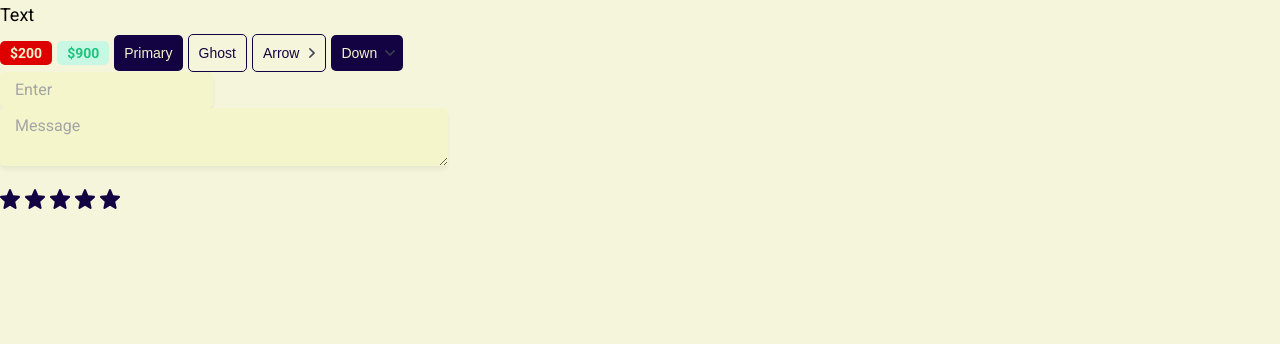
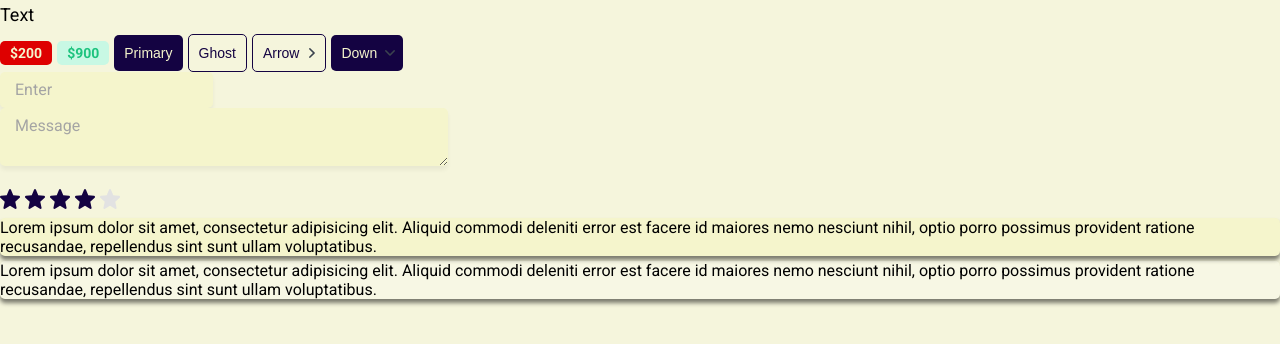
Before and after one commit to M-Orziboyev/education, a Next.js app: page / in a window 1280 px wide. Shown: the top 344 px of the page. Built offline with nearby package versions, Linux system fonts and the light colour scheme.

Commit message:
Card component

```diff
--- /dev/null
+++ b/src/components/card/card.module.css
@@ -0,0 +1,10 @@
+.card{
+    box-shadow: 0 4px 4px rgba(0,0,0,0.5);
+    border-radius: 5px;
+    background-color: rgba(255,255,255,0.22);
+    margin-top: 5px;
+}
+
+.primary{
+    background-color: var(--white);
+}
--- /dev/null
+++ b/src/components/card/card.props.ts
@@ -0,0 +1,6 @@
+import {DetailedHTMLProps, HTMLAttributes, ReactNode} from "react";
+
+export interface CardProps extends DetailedHTMLProps<HTMLAttributes<HTMLDivElement>, HTMLDivElement>{
+    children: ReactNode;
+    color: 'white' | 'primary'
+}
--- /dev/null
+++ b/src/components/card/card.tsx
@@ -0,0 +1,13 @@
+import {CardProps} from "@/src/components/card/card.props";
+import styles from './card.module.css';
+import cn from 'classnames'
+
+const Card = ({children, color, className, ...props}:CardProps):JSX.Element => {
+    return <div className={cn(styles.card, {
+        [styles.primary]: color === 'primary',
+    })} {...props}>
+        {children}
+    </div>
+}
+
+export default Card
--- a/src/components/index.ts
+++ b/src/components/index.ts
@@ -4,3 +4,4 @@ export { default as Tag } from './tag/tag';
 export { default as Input } from './input/input';
 export { default as TextArea } from './text-area/text-area';
 export { default as Rating } from './rating/rating';
+export { default as Card} from './card/card';
--- a/src/components/rating/rating.tsx
+++ b/src/components/rating/rating.tsx
@@ -11,6 +11,24 @@ const Rating = ({ rating, isEditable = true, setRating, ...props }: RatingProps)
         renderRating(rating)
     }, [rating])
 
+
+
+
+    const renderRating = (currentRating: number) => {
+        const updateArray = ratingArray.map((r: JSX.Element, idx: number) => (
+            <span className={cn(styles.star, {
+                [styles.filled]: idx < currentRating,
+                [styles.editable]: isEditable
+            })}
+                onMouseEnter={() => changeRatingDisplay(idx + 1)}
+                onMouseLeave={() => changeRatingDisplay(rating)}
+                onClick={() => clickRatingHandler(idx + 1)}
+            >
+                <StarIcon />
+            </span>
+        ))
+        setRatingArray(updateArray)
+    }
     const changeRatingDisplay = (index: number) => {
         if (!isEditable) {
             return;
@@ -20,21 +38,12 @@ const Rating = ({ rating, isEditable = true, setRating, ...props }: RatingProps)
 
     }
 
-
-    const renderRating = (currentRating: number) => {
-        const updateArray = ratingArray.map((_rating: JSX.Element, idx: number) => (
-            <span className={cn(styles.star, {
-                [styles.filled]: idx < currentRating,
-                [styles.editable]: isEditable
-            })}
-                onMouseEnter={() => changeRatingDisplay(idx + 1)}
-            >
-                <StarIcon />
-            </span>
-        ))
-        setRatingArray(updateArray)
+    const clickRatingHandler = (index: number) => {
+        if (!isEditable || !setRating) {
+            return;
+        }
+            setRating(index)
     }
-
 
 
     return (
--- a/src/pages/index.tsx
+++ b/src/pages/index.tsx
@@ -1,8 +1,11 @@
-import { Button, Input, Rating, Tag, Text, TextArea } from "@/src/components";
-import { useState } from "react";
+import {Button, Card, Input, Rating, Tag, Text, TextArea} from "@/src/components";
+import {useState} from "react";
 
 const Index = () => {
     const [isClick, setIsClick] = useState(false);
+    const [rating, setRating] = useState<Number>(4)
+    // @ts-ignore
+    // @ts-ignore
     return (
         <div>
             <Text size='l'>Text</Text>
@@ -16,16 +19,24 @@ const Index = () => {
             <Button appearance='primary' arrow='down'>
                 Down
             </Button>
-      <br />
+            <br/>
 
 
-      <Input placeholder='Enter' />
+            <Input placeholder='Enter'/>
             <div>
-        <TextArea placeholder="Message" />
+                <TextArea placeholder="Message"/>
             </div>
-      <br />
+            <br/>
 
-      <Rating rating={5} />
+            <Rating rating={rating}
+                    isEditable={true}
+                    setRating={setRating}/>
+            <Card color={'primary'}>Lorem ipsum dolor sit amet, consectetur adipisicing elit. Aliquid commodi deleniti
+                error est facere id maiores nemo nesciunt nihil, optio porro possimus provident ratione recusandae,
+                repellendus sint sunt ullam voluptatibus.</Card>
+            <Card color={'white'}>Lorem ipsum dolor sit amet, consectetur adipisicing elit. Aliquid commodi deleniti
+                error est facere id maiores nemo nesciunt nihil, optio porro possimus provident ratione recusandae,
+                repellendus sint sunt ullam voluptatibus.</Card>
         </div>
     )
 }
```
Lines whose indentation alone changed are shown as unchanged.
